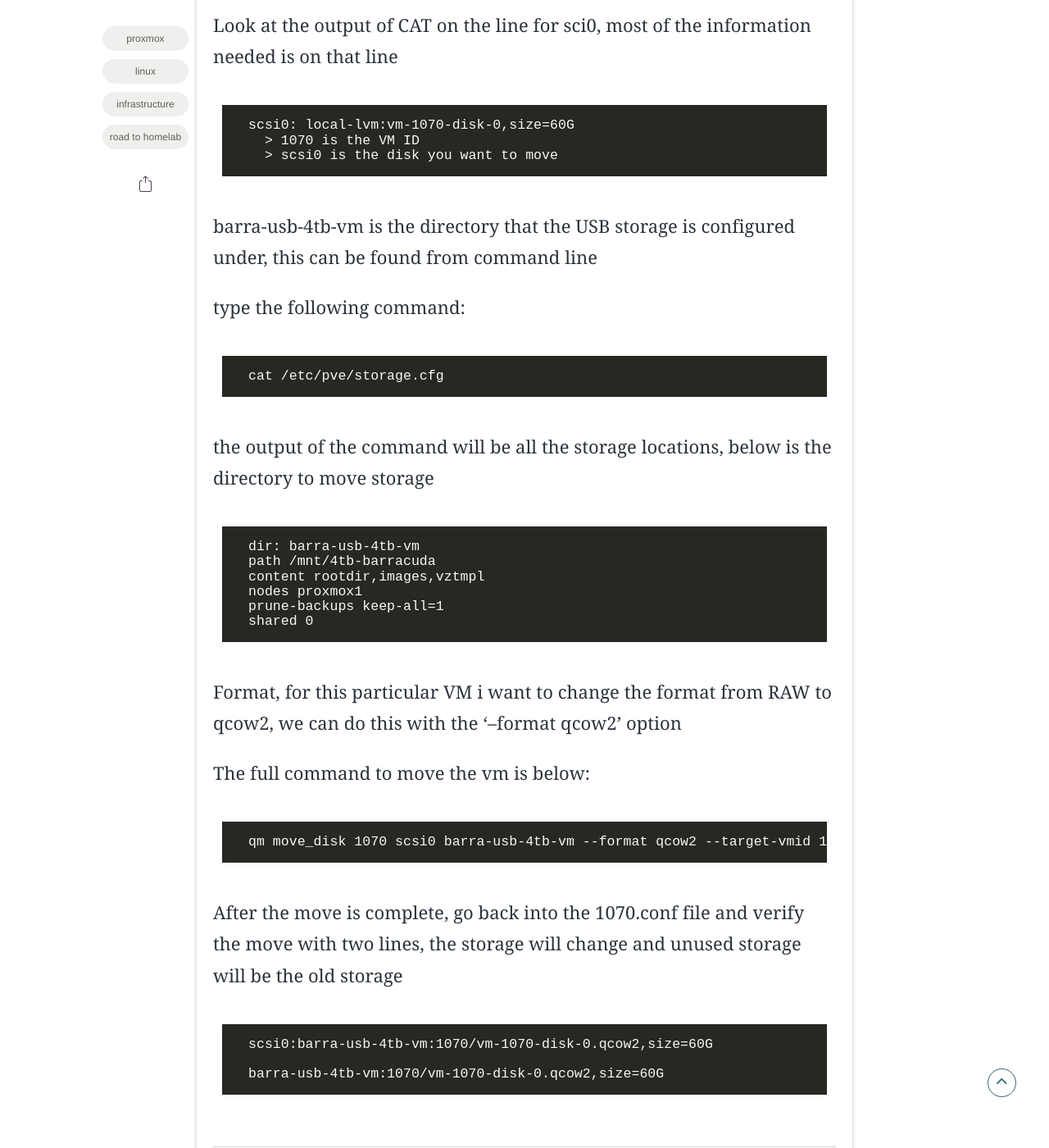
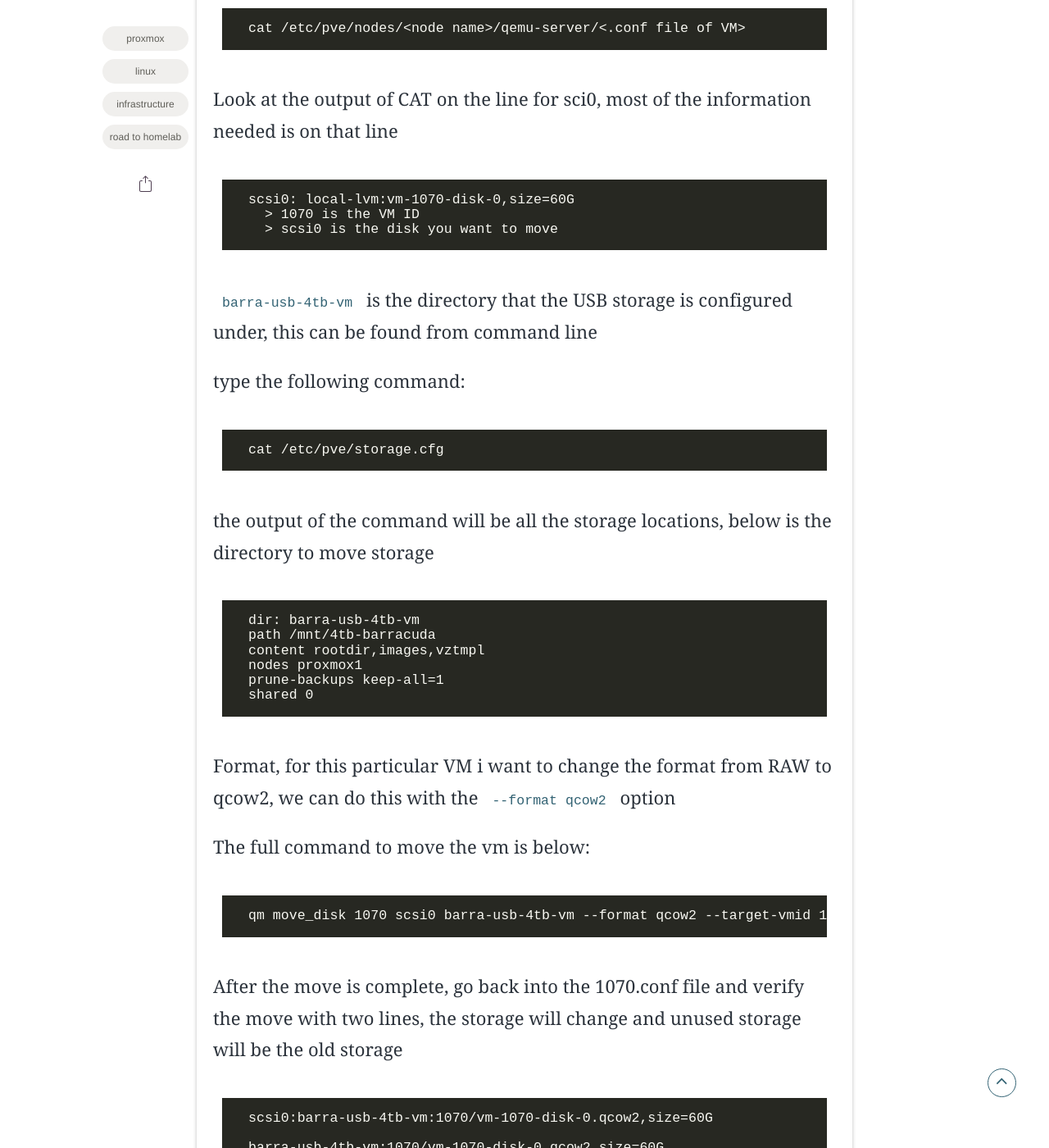
Before and after one commit to scottiepowell/gh-pages-blog.github.io, a Jekyll site: the page built from _posts/2022-06-23-moving-disks-with-qm-command.md.md, in a window 1280 px wide and 1400 px high, scrolled down 2252 px. Shown: the whole window at 82% size. Built offline with Jekyll 4.4.1, drawn with Linux system fonts in a browser that asks for light colours; some web fonts are replaced; comment, search, counter and statistics services are not loaded.

```diff
--- a/_posts/2022-06-23-moving-disks-with-qm-command.md.md
+++ b/_posts/2022-06-23-moving-disks-with-qm-command.md.md
@@ -36,7 +38,7 @@ Look at the output of CAT on the line for sci0, most of the information needed i
       > 1070 is the VM ID
       > scsi0 is the disk you want to move
 
-barra-usb-4tb-vm is the directory that the USB storage is configured under, this can be found from command line
+`barra-usb-4tb-vm` is the directory that the USB storage is configured under, this can be found from command line
 
 type the following command:
 
@@ -51,7 +53,7 @@ the output of the command will be all the storage locations, below is the direct
     prune-backups keep-all=1
     shared 0
 
-Format, for this particular VM i want to change the format from RAW to qcow2, we can do this with the '--format qcow2' option
+Format, for this particular VM i want to change the format from RAW to qcow2, we can do this with the `--format qcow2` option
 
 The full command to move the vm is below:
 
```
Also changed, not shown: other parts of _posts/2022-06-23-moving-disks-with-qm-command.md.md (+2 -0 lines).
